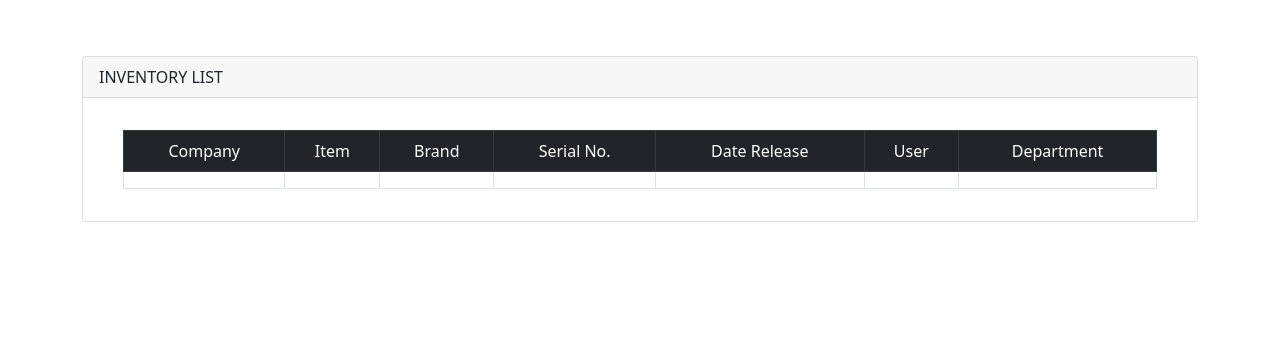
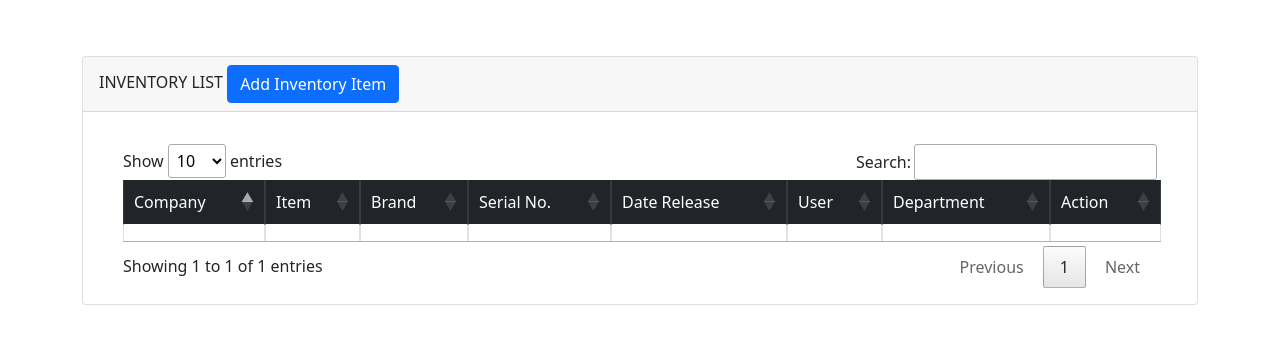
Before and after one commit to joeygracesabusido/admin-apps-dgc, a FastAPI app: template apps/templates/inventory/inventory_list.html in a window 1280 px wide. Shown: the part 71-415 px from the top of the page. Run offline with FastAPI, Linux system fonts and the light colour scheme; the template is opened without the code that fills it, so the values that code supplies are empty; some libraries are stand-ins or nearby versions.

Commit message:
07.18.2024 4:26 PM

```diff
--- a/apps/routes/inventory.py
+++ b/apps/routes/inventory.py
@@ -2,9 +2,12 @@ from fastapi import APIRouter, Body, HTTPException, Depends, Request, Response,
 from fastapi.templating import Jinja2Templates
 from fastapi.responses import HTMLResponse
 from typing import Union, List, Optional
+from pydantic import BaseModel
+from bson import ObjectId
 
 
-from datetime import datetime, timedelta
+from datetime import datetime, timedelta, date
+from  ..authentication.authenticate_user import get_current_user
 
 
 from  ..database.mongodb import create_mongo_client
@@ -37,9 +40,100 @@ from passlib.context import CryptContext
 pwd_context = CryptContext(schemes=["bcrypt"], deprecated="auto")
 
 
+class Inventory(BaseModel):
+    inventory_company: str
+    inventory_item: str
+    inventory_brand: Optional[str] = None
+    inventory_amount: Optional[float] = None
+    inventory_serial_no: Optional[str] = None
+    inventory_user: Optional[str] = None
+    inventory_department: Optional[str] = None
+    inventory_date_issue: Optional[datetime] = None
+    inventory_description: Optional[str] = None
+    date_updated: Optional[datetime] = None
+    date_created: Optional[datetime] = None
+
+
+
+
+@api_invt.post('/api-insert-inventory-item')
+async def insert_inventory_item(items:Inventory, username: str = Depends(get_current_user)):
+    dataInsert = dict()
+    dataInsert = {
+        "inventory_company": items.inventory_company,
+        "inventory_item": items.inventory_item,
+        "inventory_brand": items.inventory_brand,
+        "inventory_amount": items.inventory_amount,
+        "inventory_serial_no":items.inventory_serial_no,
+        "inventory_user": items.inventory_user,
+        "inventory_department": items.inventory_department,
+        "inventory_date_issue": items.inventory_date_issue,
+        "inventory_description": items.inventory_description,
+        "user": username,
+        "date_created": datetime.now().isoformat(),
+        "date_updated": items.date_updated.isoformat() if items.date_updated else None
+        }
+    mydb.inventory.insert_one(dataInsert)
+    return {"message":"Data has been save"}
+
+
+@api_invt.get('/api-get-inventory-list')
+async def find_all_user(username: str = Depends(get_current_user)):
+    """This function is querying all inventory data"""
+
+    result = mydb.inventory.find()
+
+    inventory_data = [
+        {
+        "id": str(items['_id']),
+        "inventory_company": items['inventory_company'],
+        "inventory_item": items['inventory_item'],
+        "inventory_brand": items['inventory_brand'],
+        "inventory_amount": items['inventory_amount'],
+        "inventory_serial_no":items['inventory_serial_no'],
+        "inventory_user": items['inventory_user'],
+        "inventory_department": items['inventory_department'],
+        "inventory_date_issue": items['inventory_date_issue'],
+        "inventory_description": items['inventory_description'],
+        "user": items['user'],
+        "date_created": items['date_created'],
+        "date_updated": items['date_updated']
+
+        }
+        for items in result
+    ]
+
+    return inventory_data
+
+
+@api_invt.put("/inventory-update/{id}")
+async def api_update_inventory(id: str,
+                               items: Inventory,
+                               username: str = Depends(get_current_user)):
+
+    obj_id = ObjectId(id)
+
+    update_data = {
+        "inventory_company": items.inventory_company,
+        "inventory_item": items.inventory_item,
+        "inventory_brand": items.inventory_brand,
+        "inventory_amount": items.inventory_amount,
+        "inventory_serial_no": items.inventory_serial_no,
+        "inventory_user": items.inventory_user,
+        "inventory_department": items.inventory_department,
+        "inventory_date_issue": items.inventory_date_issue,
+        "inventory_description": items.inventory_description,
+        "user": username,
+        "date_updated": datetime.now()
+    }
+
+    result = mydb.inventory.update_one({'_id': obj_id}, {'$set': update_data})
+
+    return ('Data has been Update')
+
 
 @api_invt.get('/get-user')
-async def find_all_user(token: str = Depends(oauth_scheme)):
+async def find_all_user(token: str = Depends(get_current_user)):
     """This function is querying all user account"""
     result = mydb.login.find()
 
--- /dev/null
+++ b/apps/static/inventory/inventory.js
@@ -0,0 +1,86 @@
+ // jQuery to open the modal
+ $('#insert_invt_items_btn').click(function() {
+    $('#insert_invt_items_modal').modal('show');
+});
+
+
+
+// this function is for inserting inventory list item
+$(document).ready(function() {
+    $('#btn_save_inventory').click(function() {
+        var inventoryData = {
+            inventory_company: $('#inventory_company').val(),
+            inventory_item: $('#inventory_item').val(),
+            inventory_brand: $('#inventory_brand').val(),
+            inventory_amount: parseFloat($('#inventory_amount').val()),
+            inventory_serial_no: $('#inventory_serial_no').val(),
+            inventory_user: $('#inventory_user').val(),
+            inventory_department: $('#inventory_department').val(),
+            inventory_date_issue: $('#inventory_date_issue').val(),
+            inventory_description: $('#inventory_description').val()
+        };
+
+        console.log(inventoryData)
+        $.ajax({
+            url: '/api-insert-inventory-item',
+            type: 'POST',
+            contentType: 'application/json',
+            data: JSON.stringify(inventoryData),
+            success: function(response) {
+                alert('Data has been saved');
+                window.location.href = "/inventory-list/"; // Redirect to the inventory list page
+            },
+            error: function(xhr, status, error) {
+                alert('Error: ' + error);
+            }
+        });
+    });
+});
+
+
+
+
+
+$(document).ready(function() {
+    // Initialize DataTables on the table
+    var table = $('#table_inventory').DataTable();
+
+    function fetchInventoryData() {
+        $.ajax({
+            url: '/api-get-inventory-list',
+            type: 'GET',
+            success: function(data) {
+                table.clear(); // Clear any existing data
+
+                data.forEach(function(item) {
+                    table.row.add([
+
+                        item.inventory_company,
+                        item.inventory_item,
+                        item.inventory_brand,
+                        item.inventory_serial_no,
+                        item.inventory_date_issue,
+                        item.inventory_user,
+                        item.inventory_department,
+                        `<td>
+                            <a href="/inventory-update/${item.id}">
+                                <button type="button" class="btn btn-primary">
+                                    <i class="fas fa-database"></i> Edit
+                                </button>
+                            </a>
+                        </td>`
+                    ]).draw(false);
+                });
+            },
+            error: function(xhr, status, error) {
+                alert('Error: ' + error);
+            }
+        });
+    }
+
+    // Fetch inventory data on page load
+    fetchInventoryData();
+});
+
+
+// let table = new DataTable('#table_inventory_list');
--- a/apps/templates/inventory/inventory_list.html
+++ b/apps/templates/inventory/inventory_list.html
@@ -18,12 +18,17 @@
 <div id="container" class="container mt-4">
 
 
+
+
+
+
+
 <!-- =================================this is for modal update cash advance============================= -->
-              <!-- <div class="modal" id="update_hdmf_loan_modal" tabindex="-1">
+              <div class="modal" id="insert_invt_items_modal" tabindex="-1">
                 <div class="modal-dialog modal-lg">
                   <div class="modal-content">
                     <div class="modal-header">
-                      <h5 class="modal-title">Update HDMF Loan Deduction</h5>
+                      <h5 class="modal-title">Add Inventory Items</h5>
                       <button type="button" class="btn-close" data-bs-dismiss="modal" aria-label="Close"></button>
                     </div>
                     <div class="modal-body">
@@ -32,15 +37,29 @@
                       <div class="row g-2">
                         <div class="col-md">
                           <div class="form-floating">
-                            <input type="text" class="form-control" id="update_id" >
-                            <label for="floatingInputGrid"class="label-large" >Update ID</label>
+                            <select class="form-select" id="inventory_company" aria-label="Floating label select example">
+
+                              <option selected>----Select Menu----</option>
+                              <option value="AFMI">AFMI</option>
+                              <option value="DBMC">DBMC</option>
+                              <option value="DCLSI">DCLSI</option>
+                              <option value="DCLSI">DCLSI</option>
+                              <option value="DRDC">DRDC</option>
+                              <option value="HFC">HFC</option>
+                              <option value="LPDC">LPDC</option>
+                              <option value="LRCC">LRCC</option>
+                              <option value="NLDC">NLDC</option>
+
+
+                          </select>
+                          <label for="floatingInputGrid" class="label-large">Select Company</label>
                           </div>
                         </div>
 
                         <div class="col-md">
                           <div class="form-floating">
-                            <input type="number" class="form-control" id="update_amount_deduction" >
-                            <label for="floatingInputGrid" class="label-large">Amount Deduction</label>
+                            <input type="text" class="form-control" id="inventory_item" >
+                            <label for="floatingInputGrid" class="label-large">Item</label>
 
 
                           </div>
@@ -52,16 +71,86 @@
 
                       </div>
 
+                      <br>
 
                       <div class="row g-2">
 
 
+                        <div class="col-md">
+                          <div class="form-floating">
+                            <input type="text" class="form-control" id="inventory_brand"  >
+                            <label for="floatingInputGrid" class="label-large">Brand</label>
+
+
+                          </div>
+                        </div>
+
+                        <div class="col-md">
+                          <div class="form-floating">
+                            <input type="number" class="form-control" id="inventory_amount"  >
+                            <label for="floatingInputGrid" class="label-large">Amount</label>
+
+
+                          </div>
+                        </div>
+
+
+                      </div>
+
+                      <br>
+                      <div class="row g-2">
 
 
                         <div class="col-md">
                           <div class="form-floating">
-                            <input type="text" class="form-control" id="update_employee_id_id" hidden >
+                            <input type="text" class="form-control" id="inventory_serial_no"  >
+                            <label for="floatingInputGrid" class="label-large">Serial No.</label>
 
+
+                          </div>
+                        </div>
+
+
+                        <div class="col-md">
+                          <div class="form-floating">
+                            <input type="text" class="form-control" id="inventory_user"  >
+                            <label for="floatingInputGrid" class="label-large">User</label>
+
+
+                          </div>
+                        </div>
+
+
+                        <div class="col-md">
+                          <div class="form-floating">
+                            <input type="text" class="form-control" id="inventory_department"  >
+                            <label for="floatingInputGrid" class="label-large">Department</label>
+
+
+                          </div>
+                        </div>
+
+
+                      </div>
+
+                      <br>
+                      <div class="row g-2">
+
+
+                        <div class="col-md">
+                          <div class="form-floating">
+                            <input type="date" class="form-control" id="inventory_date_issue"  >
+                            <label for="floatingInputGrid" class="label-large">Date Issue</label>
+
+
+                          </div>
+                        </div>
+
+
+                        <div class="col-md">
+                          <div class="form-floating">
+                            <input type="text" class="form-control" id="inventory_description"  >
+                            <label for="floatingInputGrid" class="label-large">Description</label>
 
 
                           </div>
@@ -73,202 +162,29 @@
                     </div>
                     <div class="modal-footer">
                       <button type="button" class="btn btn-secondary" data-bs-dismiss="modal">Close</button>
-                      <button type="button" class="btn btn-primary" id="btn_save_changes">Save changes</button>
+                      <button type="button" class="btn btn-primary" id="btn_save_inventory">Save changes</button>
                     </div>
                   </div>
-                </div>
-              </div>
-     -->
-
-    <!-- ==========================================HDMF  Frame ===================================
-
-            <h2>INSERT EMPLOYEE </h2>
-
-            <div class="row g-4">
-                <div class="col-md">
-                  <div class="form-floating">
-                    <input type="text" class="form-control" id="employee_id" >
-                    <label for="floatingInputGrid"class="label-large" >Employee ID</label>
-                  </div>
-                </div>
-
-
-
-                <div class="col-md">
-                  <div class="form-floating">
-                    <input type="text" class="form-control" id="employee_name" >
-                    <label for="floatingInputGrid" class="label-large">Employee Name</label>
-
-
-                  </div>
-                </div>
-
-
-                <div class="col-md">
-                  <div class="form-floating">
-                    <input type="text" class="form-control" id="nationality" >
-                    <label for="floatingInputGrid" class="label-large">Nationality</label>
-
-
-                  </div>
-                </div>
-
-                <div class="col-md">
-                  <div class="form-floating">
-                    <input type="text" class="form-control" id="sponsor" >
-                    <label for="floatingInputGrid"class="label-large" >Sponsor</label>
-                  </div>
-                </div>
-
-            </div>
-
-            <br>
-
-            <div class="row g-4">
-
-
-
-
-              <div class="col-md">
-                <div class="form-floating">
-                  <input type="date" class="form-control" id="contract_start_date" >
-                  <label for="floatingInputGrid" class="label-large">Contract Strart Date</label>
-
-
-                </div>
-              </div>
-
-
-              <div class="col-md">
-                <div class="form-floating">
-                  <input type="date" class="form-control" id="join_date" >
-                  <label for="floatingInputGrid" class="label-large">Join Date</label>
-
-
-                </div>
-              </div>
-
-
-              <div class="col-md">
-                <div class="form-floating">
-                  <input type="date" class="form-control" id="birth_date" >
-                  <label for="floatingInputGrid" class="label-large">Birth Date</label>
-
-
-                </div>
-              </div>
-
-
-              <div class="col-md">
-                <div class="form-floating">
-                  <input type="date" class="form-control" id="contract_expire_date" >
-                  <label for="floatingInputGrid" class="label-large">Contract Expiry</label>
-
-
-                </div>
-              </div>
-
-
-              <div class="col-md">
-                <div class="form-floating">
-                  <input type="text" class="form-control" id="employee_grade" >
-                  <label for="floatingInputGrid"class="label-large" >Employee Grade</label>
-                </div>
-              </div>
-
-
-              <div class="col-md">
-                <div class="form-floating">
-                  <input type="text" class="form-control" id="job_family" >
-                  <label for="floatingInputGrid"class="label-large" >Job Family</label>
                 </div>
               </div>
 
 
 
 
-
-          </div>
-          <br>
-            <div class="row g-3">
-
-              <div class="col-md">
-                <div class="form-floating">
-                  <input type="text" class="form-control" id="cost_center" >
-                  <label for="floatingInputGrid" class="label-large">Cost Center</label>
-
-
-                </div>
-              </div>
-
-              <div class="col-md">
-                <div class="form-floating">
-                  <input type="text" class="form-control" id="description" >
-                  <label for="floatingInputGrid"class="label-large" >Description</label>
-                </div>
-              </div>
-
-                <div class="col-md">
-                    <div class="form-floating">
-                      <input type="text" class="form-control" id="division" >
-                      <label for="floatingInputGrid"class="label-large" >Division</label>
-                    </div>
-                  </div>
-
-                  <div class="col-md">
-                    <div class="form-floating">
-                      <input type="text" class="form-control" id="position" >
-                      <label for="floatingInputGrid" class="label-large">Position</label>
-
-
-                    </div>
-                  </div>
-
-                <div class="col-md">
-                    <div class="form-floating">
-                        <select class="form-select" id="is_active" aria-label="Floating label select example">
-
-                            <option selected>----select menu----</option>
-                            <option value="true">True</option>
-                            <option value="false">False</option>
-
-                        </select>
-                      <label for="floatingInputGrid" class="label-large">Status Active/In Active</label>
-
-                    </div>
-
-                  </div>
-
-
-
-
-
-            </div>
-
-
-            <br>
-
-
-            <button type="button" id="btn_save_employee" class="btn btn-primary" data-bs-dismiss="modal">Save</button>
-
-            <br>
-
-            <br>
-     -->
             <div class="card">
                 <div class="card-header">
 
                     INVENTORY  LIST
-                <!-- ELECTRICITY DATA
+                <!--ELECTRICITY DATA
                 <button type="button" class="btn btn-primary" data-bs-toggle="modal" id="btn_insert_electric_data"
                     >
                     Add Electricty Consumption
+                </button> -->
+
+                <button type="button" class="btn btn-primary btn-right"  id="insert_invt_items_btn"
+                    data-bs-toggle="modal" data-bs-target="#insert_invt_items_modal" >
+                    Add Inventory Item
                 </button>
-
-                <button type="button" class="btn btn-primary"  id="btn_meralco_info"
-                    style="width: 190px;">
-                    Add Meralco Details
-                </button> -->
 
                 <!-- <button type="button" class="btn btn-primary btn-right"  id="btn_update_hdmf_loan"
                       data-bs-toggle="modal" >
@@ -280,7 +196,7 @@
                 <div class="container">
                     <div class="container mt-3">
 
-                        <table id="table_employee_list" class="table table-bordered"  style="text-align: center;">
+                        <table id="table_inventory" class="table table-bordered"  style="text-align: center;">
                             <thead class="table-dark">
                                 <tr>
 
@@ -291,14 +207,15 @@
                                     <td>Date Release</td>
                                     <td>User</td>
                                     <td>Department</td>
-
+                                    <td>Action</td>
 
                                 </tr>
                             </thead>
-                            <tbody id="table_employee_list">
+                            <tbody id="table_inventory_list">
 
 
                                     <tr>
+                                        <td></td>
                                         <td></td>
                                         <td></td>
                                         <td></td>
@@ -337,9 +254,9 @@
     <!-- Add Bootstrap JS and Popper.js -->
     <script src="https://cdn.jsdelivr.net/npm/bootstrap@5.0.2/dist/js/bootstrap.bundle.min.js" integrity="sha384-MrcW6ZMFYlzcLA8Nl+NtUVF0sA7MsXsP1UyJoMp4YLEuNSfAP+JcXn/tWtIaxVXM" crossorigin="anonymous"></script>
 
-    <script src="/static/employee_function.js"></script>
 
-    <!-- <script src="/apps/static/employee_function.js"></script> -->
+
+    <script src="/static/inventory/inventory.js"></script>
 
 
 
@@ -349,10 +266,8 @@
 
 
     <script>
-      //  let table = new DataTable('#table_employee_list');
-    //   $(document).ready(function() {
-    //     $('#table_employee_list').DataTable();
-    // });
+
+
     </script>
 
 
```
Also changed, not shown: apps/routes/inventory_temp.py (+45 -0 lines), apps/static/inventory/update_inventory.js (added, +33 -0 lines), apps/templates/dashboard.html (+10 -0 lines), apps/templates/inventory/update_inventory.html (added, +121 -0 lines).
